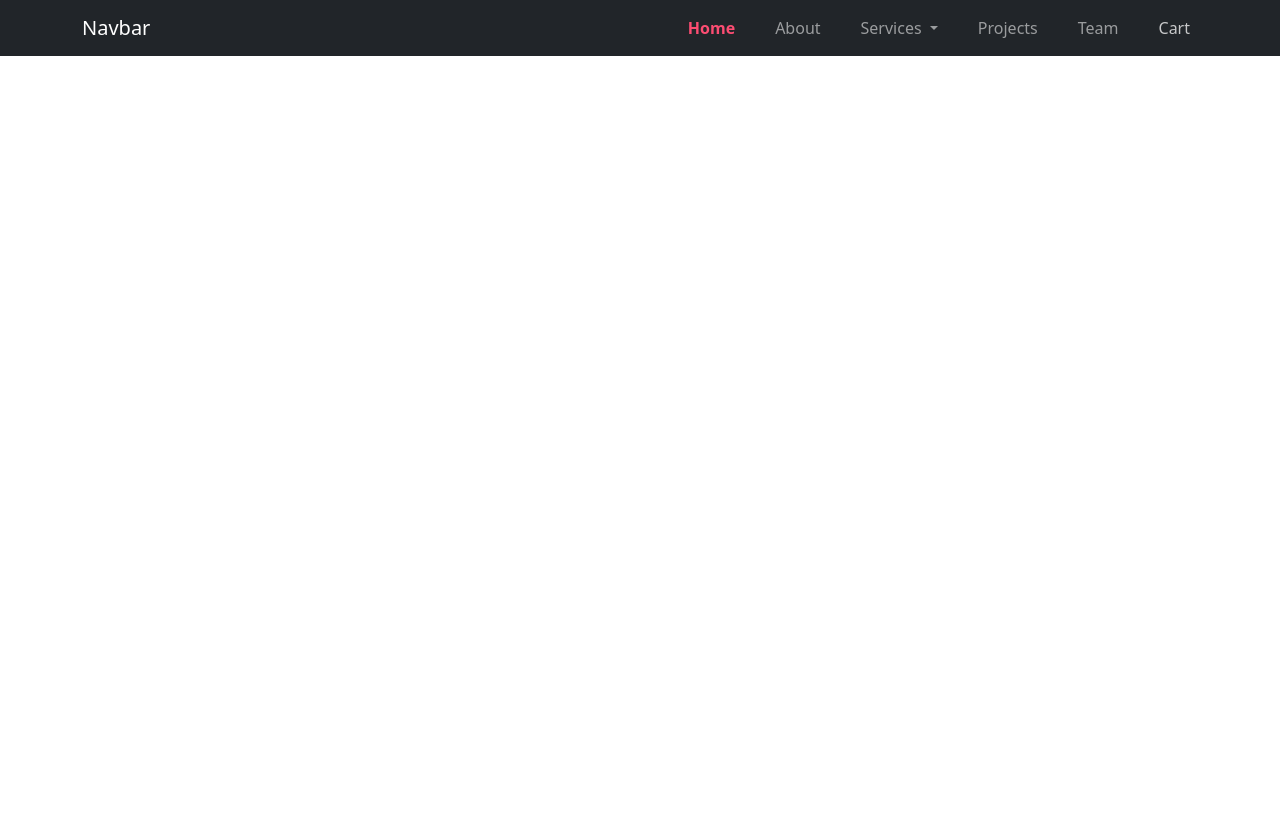
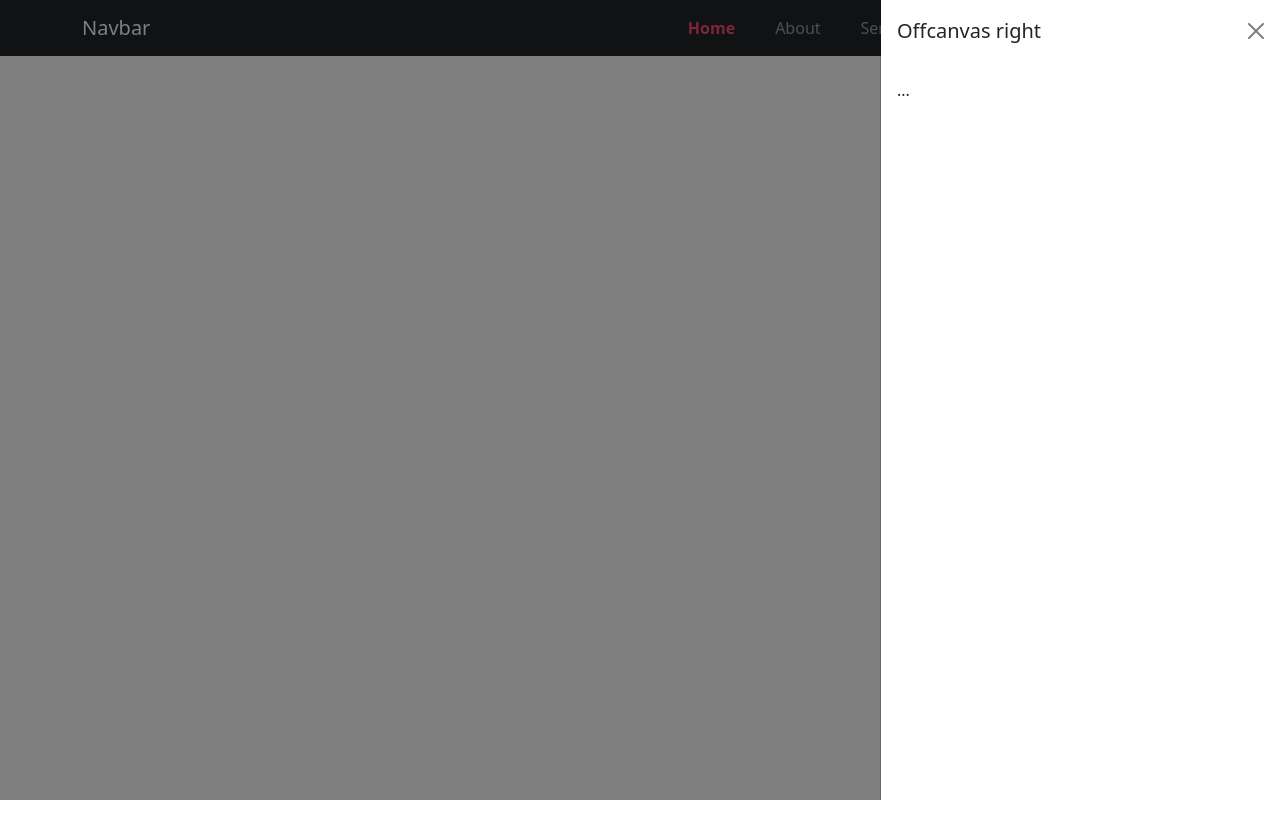
Before and after one commit to RazanIssa/Osaka15, a plain HTML site: page index.html in a window 1280 px wide. Both pictures are taken after a click on the link "Cart". Shown: the top 838 px of the page. Drawn offline with nearby package versions, Linux system fonts and the light colour scheme.

Commit message:
cart canvas

```diff
--- a/index.html
+++ b/index.html
@@ -43,14 +43,23 @@
           <a class="nav-link" href="#">Team</a>
         </li>
         <li class="nav-item">
-          <a class="nav-link" href="#">Cart</a>
+          <a class="nav-link " href="#" data-bs-toggle="offcanvas" data-bs-target="#cartCanvas" aria-controls="offcanvasRight"> Cart</a>
         </li>
-
       </ul>
 
     </div>
   </div>
 </nav>
+<div class="offcanvas offcanvas-end" tabindex="-1" id="cartCanvas" aria-labelledby="offcanvasRightLabel">
+  <div class="offcanvas-header">
+    <h5 class="offcanvas-title" id="offcanvasRightLabel">Offcanvas right</h5>
+    <button type="button" class="btn-close" data-bs-dismiss="offcanvas" aria-label="Close"></button>
+  </div>
+  <div class="offcanvas-body">
+    ...
+  </div>
+</div>
+
 
     <!--Bootstrap 5.3-->
     <script src="https://cdn.jsdelivr.net/npm/bootstrap@5.3.8/dist/js/bootstrap.bundle.min.js" integrity="sha384-FKyoEForCGlyvwx9Hj09JcYn3nv7wiPVlz7YYwJrWVcXK/BmnVDxM+D2scQbITxI" crossorigin="anonymous"></script>
```
